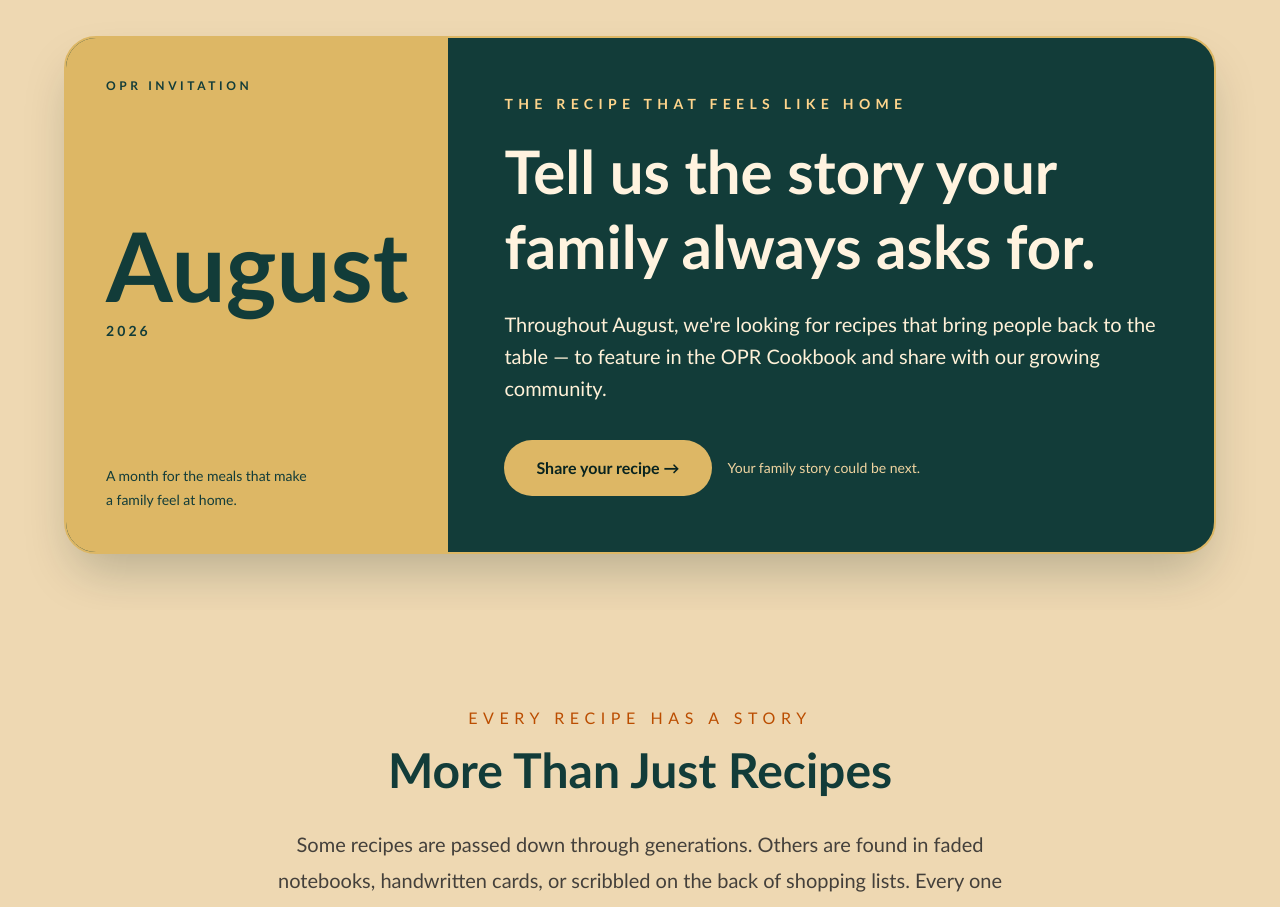
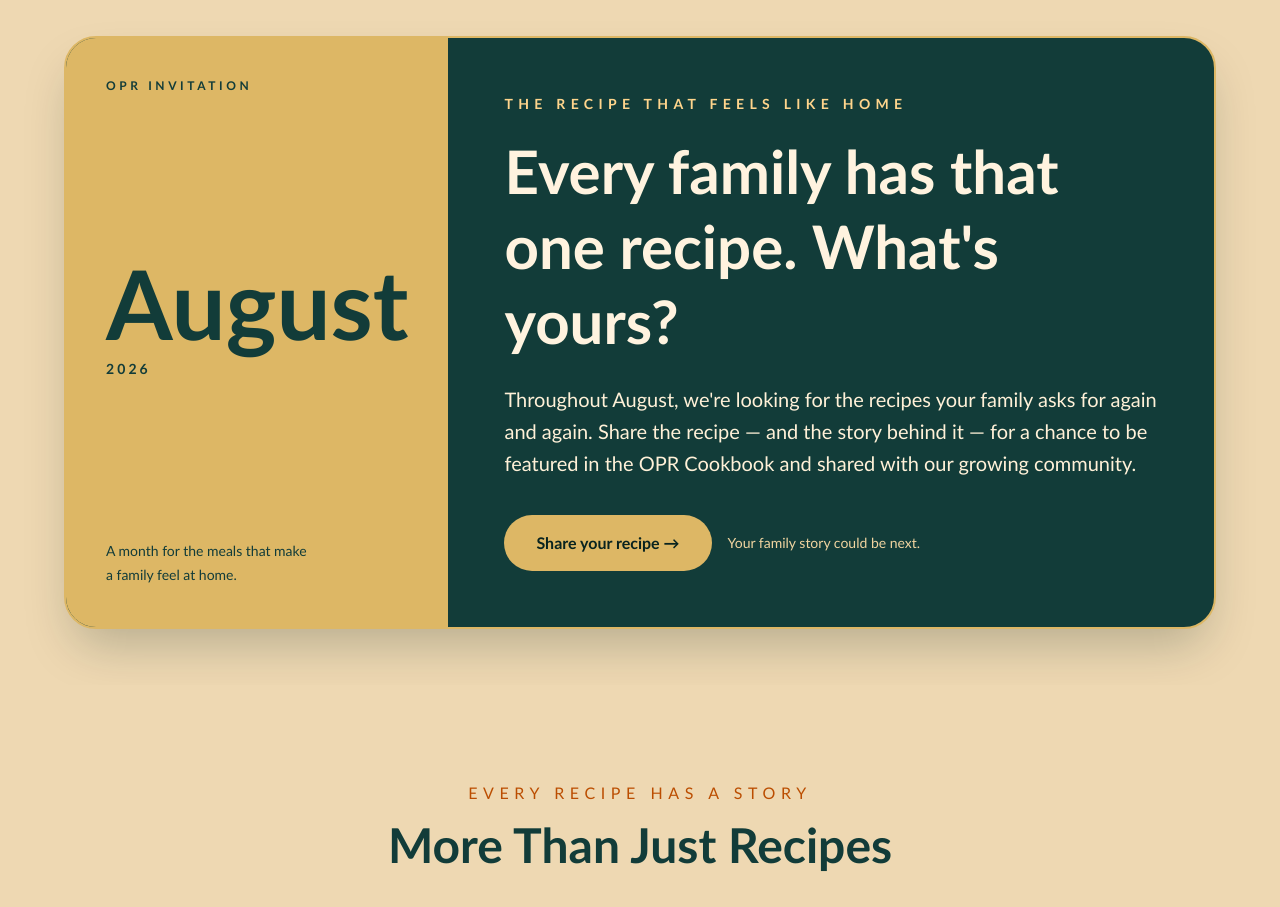
Before and after one commit to OPRUK/opr-platform, a Next.js app: page / in a window 1280 px wide. Shown: the part 820-1727 px from the top of the page. Built offline with nearby package versions, Linux system fonts and the light colour scheme; no server answers; the database is empty.

Commit message:
Clarify August recipe invitation
Updated the text to emphasize family recipes and storytelling.

```diff
--- a/app/page.tsx
+++ b/app/page.tsx
@@ -104,12 +104,13 @@ export default async function Home() {
                 The Recipe That Feels Like Home
               </p>
               <h2 className="mt-5 max-w-3xl text-4xl font-bold leading-tight md:text-6xl">
-                Tell us the story your family always asks for.
+                Every family has that one recipe. What&apos;s yours?
               </h2>
               <p className="mt-6 max-w-3xl text-lg leading-8 text-[#FFF1D8] md:text-xl">
-                Throughout August, we&apos;re looking for recipes that bring
-                people back to the table — to feature in the OPR Cookbook and
-                share with our growing community.
+                Throughout August, we&apos;re looking for the recipes your family
+                asks for again and again. Share the recipe — and the story
+                behind it — for a chance to be featured in the OPR Cookbook and
+                shared with our growing community.
               </p>
               <div className="mt-9 flex flex-col gap-4 sm:flex-row sm:items-center">
                 <Link
```
